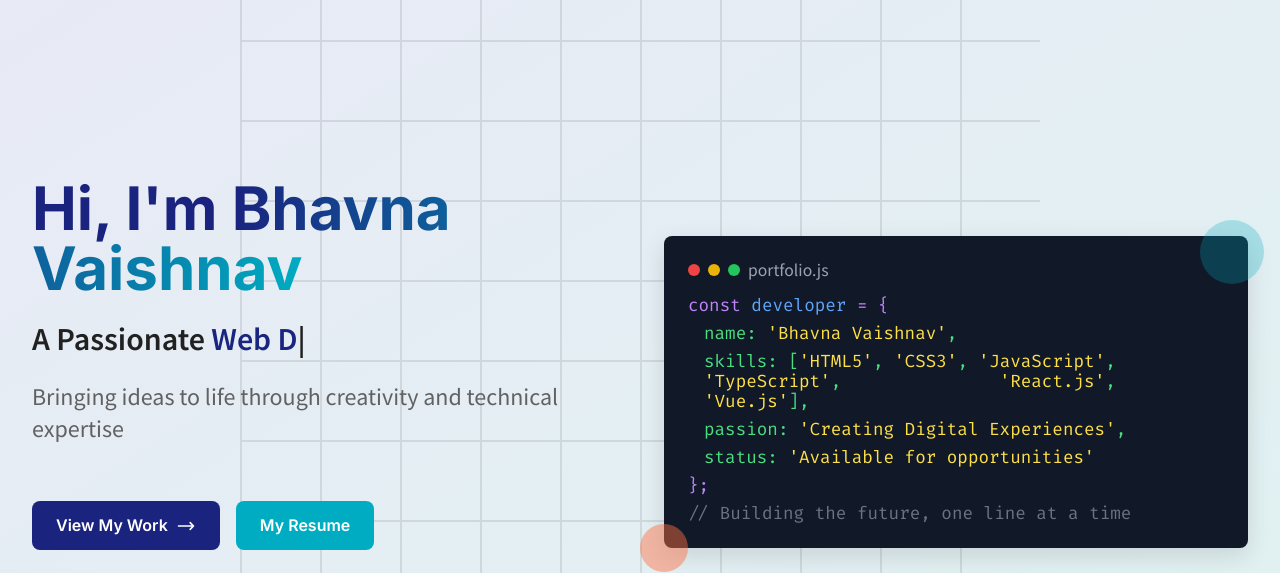
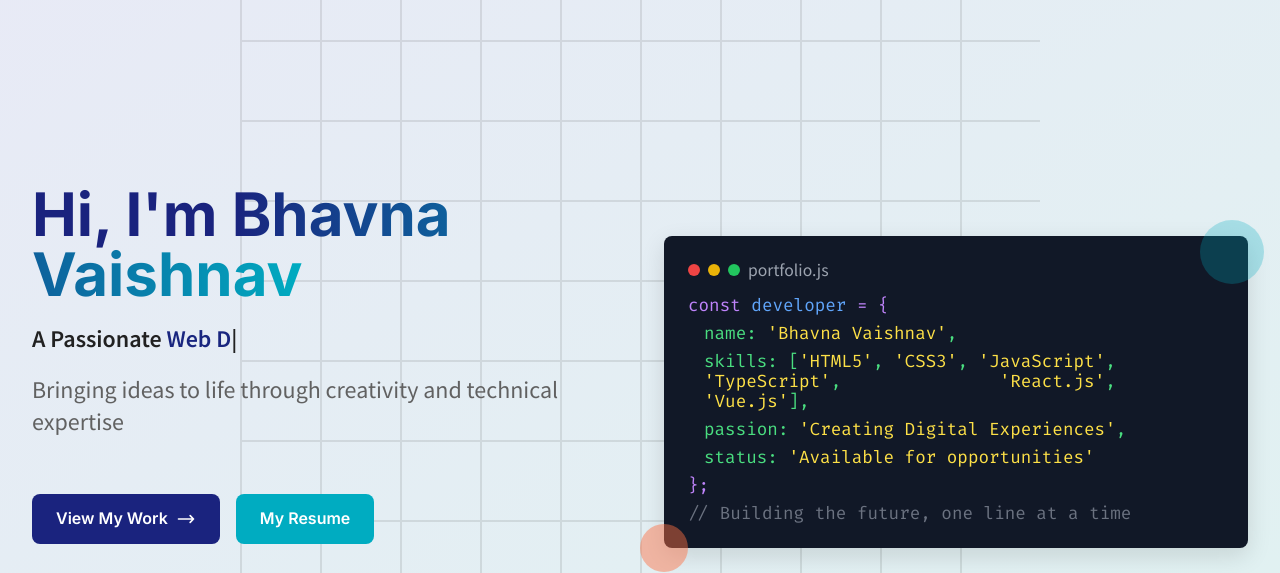
Before and after one commit to bhavnatech06-cmyk/bhavnaPortfolio, a website: page pages/homepage_creative_developer_portfolio_hub.html in a window 1280 px wide. Shown: the part 120-693 px from the top of the page. Drawn offline with nearby package versions, Linux system fonts and the light colour scheme.

Commit message:
Update homepage_creative_developer_portfolio_hub.html

```diff
--- a/pages/homepage_creative_developer_portfolio_hub.html
+++ b/pages/homepage_creative_developer_portfolio_hub.html
@@ -111,7 +111,7 @@
                         <h1 class="text-4xl md:text-5xl lg:text-6xl font-inter font-bold text-primary leading-tight">
                             Hi, I'm <span class="text-gradient">Bhavna Vaishnav</span>
                         </h1>
-                        <p class="ptext">
+                        <p class="ptext" style="font-size: 1.5rem;">
                             A Passionate
                             <span id="element" class="home__title_colour"></span>
                             <span id="typed-cursor" aria-hidden="true"></span>
@@ -779,4 +779,5 @@
     </script>
 </body>
 
+
 </html>
```
